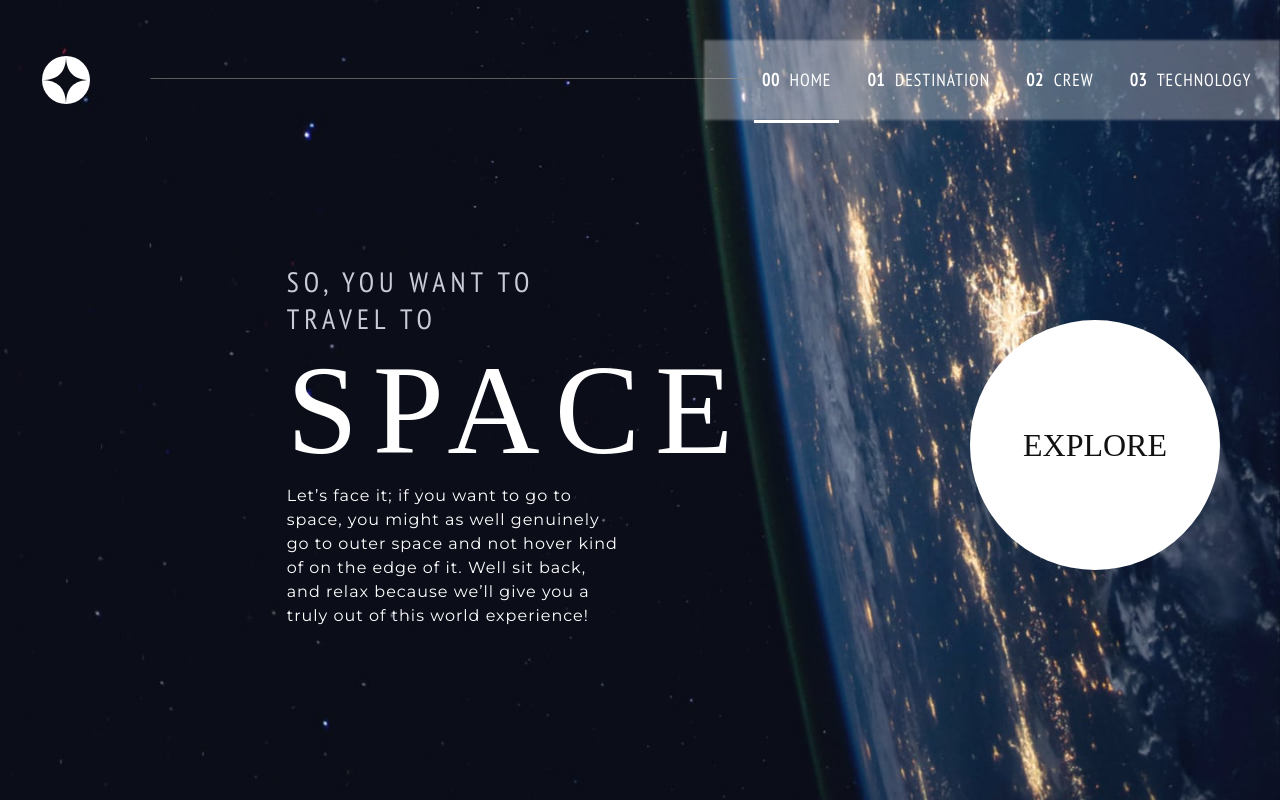
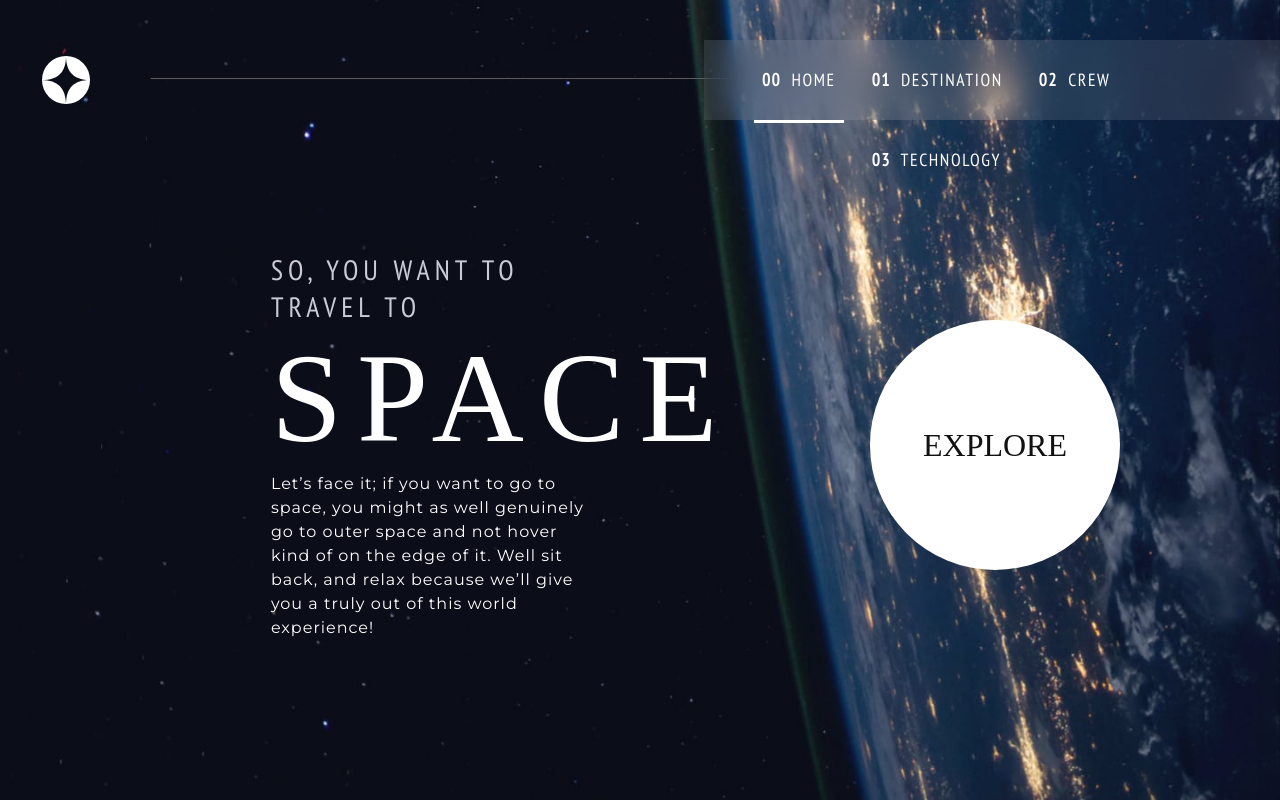
Before and after one commit to ev0lveDD/Space-Tourism, a plain HTML site: page index.html in a window 1280 px wide. Drawn offline with Linux system fonts and the light colour scheme.

Commit message:
Updated navbar background
Updated navbar background

```diff
--- a/css/styles.css
+++ b/css/styles.css
@@ -102,15 +102,14 @@ hr {
   width: 45%;
   height: 5rem;
   margin: 0;
-  background: #FFFFFF;
-  opacity: 0.3;
-  filter: blur(1px);
+  background: hsl(0 0% 100% / 0.1); /* HSL stands for hue, saturation, and lightness. Po slashu jest opacity */
+  backdrop-filter: blur(1rem);
 }
 
 .menu-button {
   font-family: 'PT Sans Narrow', sans-serif;
   font-size: 1.1rem;
-  letter-spacing: 1px;
+  letter-spacing: 0.1rem;
   height: 80px;
   margin: 0 10px;
 }
@@ -131,7 +130,7 @@ hr {
 .mid-container {
   display: grid;
   place-items: center;
-  grid-template-columns: auto auto auto;
+  grid-template-columns: auto 150px 150px;
   grid-template-rows: 150px 150px 150px;
   gap: 60px;
   /*border: 3px solid red;*/
```
